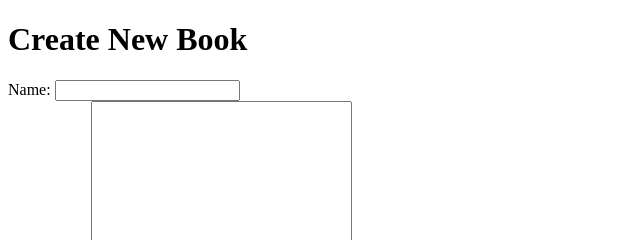
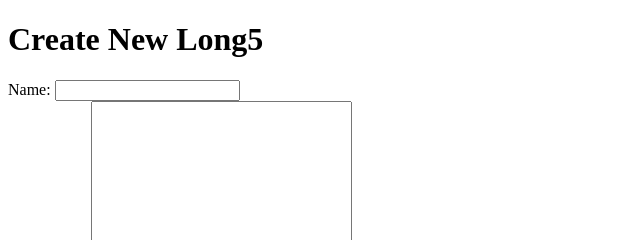
Before and after one commit to quyettv95/typescript-basic, a plain HTML site: page index.html in a window 1280 px wide. Shown: the top 240 px of the page, 0-640 px from the left. Drawn offline with Linux system fonts and the light colour scheme.

Commit message:
add long5

```diff
--- a/index.html
+++ b/index.html
@@ -7,7 +7,7 @@
 
 </head>
 <body>
-    <h1>Create New Book</h1>
+    <h1>Create New Long5</h1>
     <form action="">
         <label for="">Name: </label>
         <input type="text" name="name" id="name">
```
